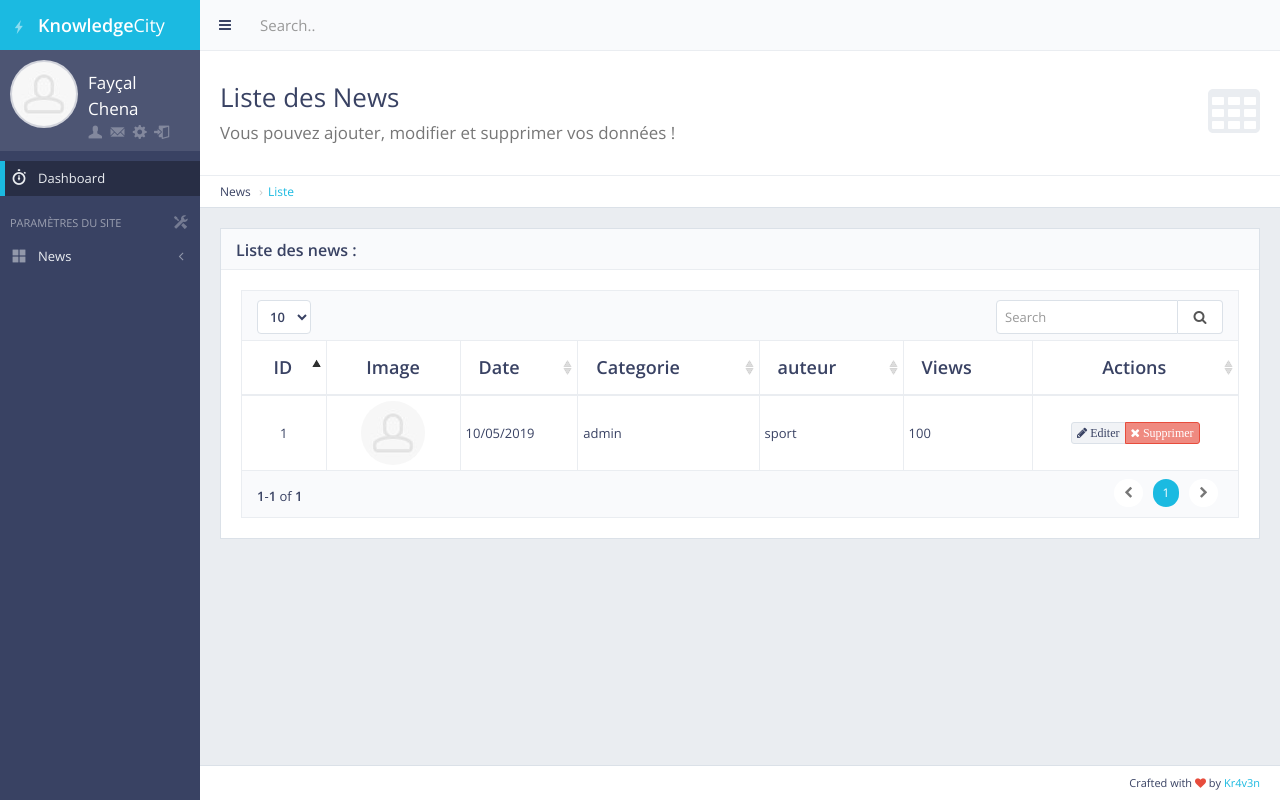
After one commit to Kr4v3N/KnowledgeCity, a Django app: page /panel/news/list in a window 1280 px wide. The commit adds this page. Run offline with Django 3.2, Linux system fonts and the light colour scheme; some libraries are stand-ins or nearby versions.

Commit message:
Add News list in Admin panel

```diff
--- /dev/null
+++ b/main/templates/back/news_list.html
@@ -0,0 +1,72 @@
+{% extends 'back/base.html' %}
+
+{% load static %}
+
+{% block content %}
+
+    <!-- Datatables Header -->
+    <div class="content-header">
+        <div class="header-section">
+            <h1>
+                <i class="fa fa-table"></i>Liste des News<br><small>Vous pouvez ajouter, modifier et supprimer vos données !</small>
+            </h1>
+        </div>
+    </div>
+    <ul class="breadcrumb breadcrumb-top">
+        <li>News</li>
+        <li><a href="/panel/news/list">Liste</a></li>
+    </ul>
+    <!-- END Datatables Header -->
+
+    <!-- Datatables Content -->
+    <div class="block full">
+        <div class="block-title">
+            <h2><strong>Liste des news :</strong></h2>
+        </div>
+
+        <div class="table-responsive">
+            <table id="example-datatable" class="table table-vcenter table-condensed table-bordered">
+                <thead>
+                    <tr>
+                        <th class="text-center">ID</th>
+                        <th class="text-center">Image</th>
+                        <th>Date</th>
+                        <th>Categorie</th>
+                        <th>auteur</th>
+                        <th>Views</th>
+                        <th class="text-center">Actions</th>
+                    </tr>
+                </thead>
+                <tbody>
+                    <tr>
+                        <td class="text-center">1</td>
+                        <td class="text-center"><img src="{% static 'back/img/placeholders/avatars/avatar15.jpg' %}" alt="avatar" class="img-circle"></td>
+                        <td>10/05/2019</td>
+                        <td>admin</td>
+                        <td>sport</td>
+                        <td>100</td>
+                        <td class="text-center">
+                            <div class="btn-group">
+                                <a href="javascript:void(0)" data-toggle="tooltip" title="Edit" class="btn btn-xs btn-default"><i class="fa fa-pencil"> Editer</i></a>
+                                <a href="javascript:void(0)" data-toggle="tooltip" title="Delete" class="btn btn-xs btn-danger"><i class="fa fa-times"> Supprimer</i></a>
+                            </div>
+                        </td>
+                    </tr>
+                </tbody>
+            </table>
+        </div>
+    </div>
+    <!-- END Datatables Content -->
+
+{% endblock %}
+
+
+
+
+{% block javascript %}
+
+    <!-- Load and execute javascript code used only in this page -->
+    <script src="{% static 'back/js/pages/tablesDatatables.js' %}"></script>
+    <script>$(function(){ TablesDatatables.init(); });</script>
+
+{% endblock %}
--- a/news/urls.py
+++ b/news/urls.py
@@ -4,4 +4,5 @@ from . import views
 
 urlpatterns = [
     path('news/<int:pk>', views.news_detail, name='news_detail'),
+    path('panel/news/list', views.news_list, name='news_list'),
 ]
--- a/news/views.py
+++ b/news/views.py
@@ -7,8 +7,11 @@ from main.models import Main
 
 
 def news_detail(request, pk):
-
     site = Main.objects.get(pk=3)
     news = News.objects.filter(pk=pk)
 
     return render(request, 'front/news_detail.html', {'news': news, 'site': site})
+
+
+def news_list(request):
+    return render(request, 'back/news_list.html')
--- a/templates/back/base.html
+++ b/templates/back/base.html
@@ -148,7 +148,7 @@
                                             <a href="#">Rédiger une news</a>
                                         </li>
                                         <li>
-                                            <a href="#">Liste des news</a>
+                                            <a href="/panel/news/list">Liste des news</a>
                                         </li>
 
                                     </ul>
```
Also changed, not shown: other parts of templates/back/base.html (+7 -50 lines).
